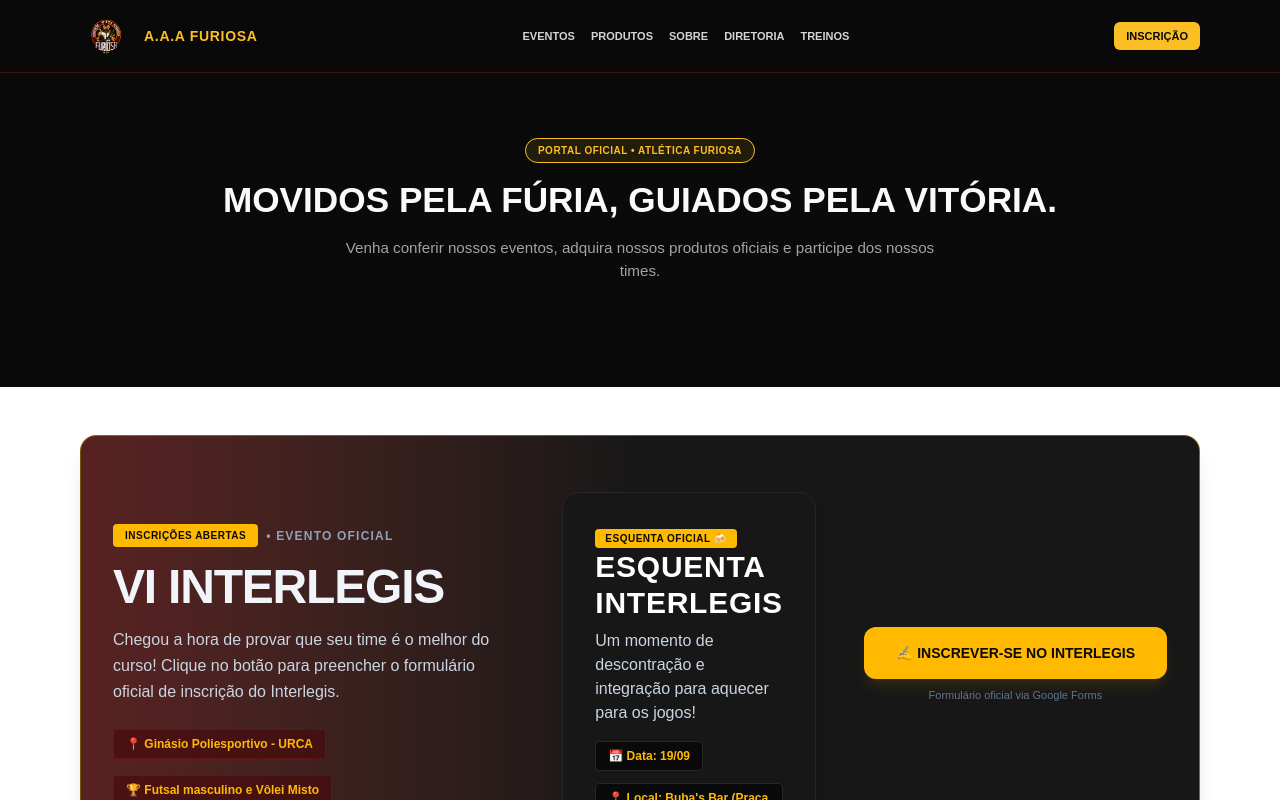
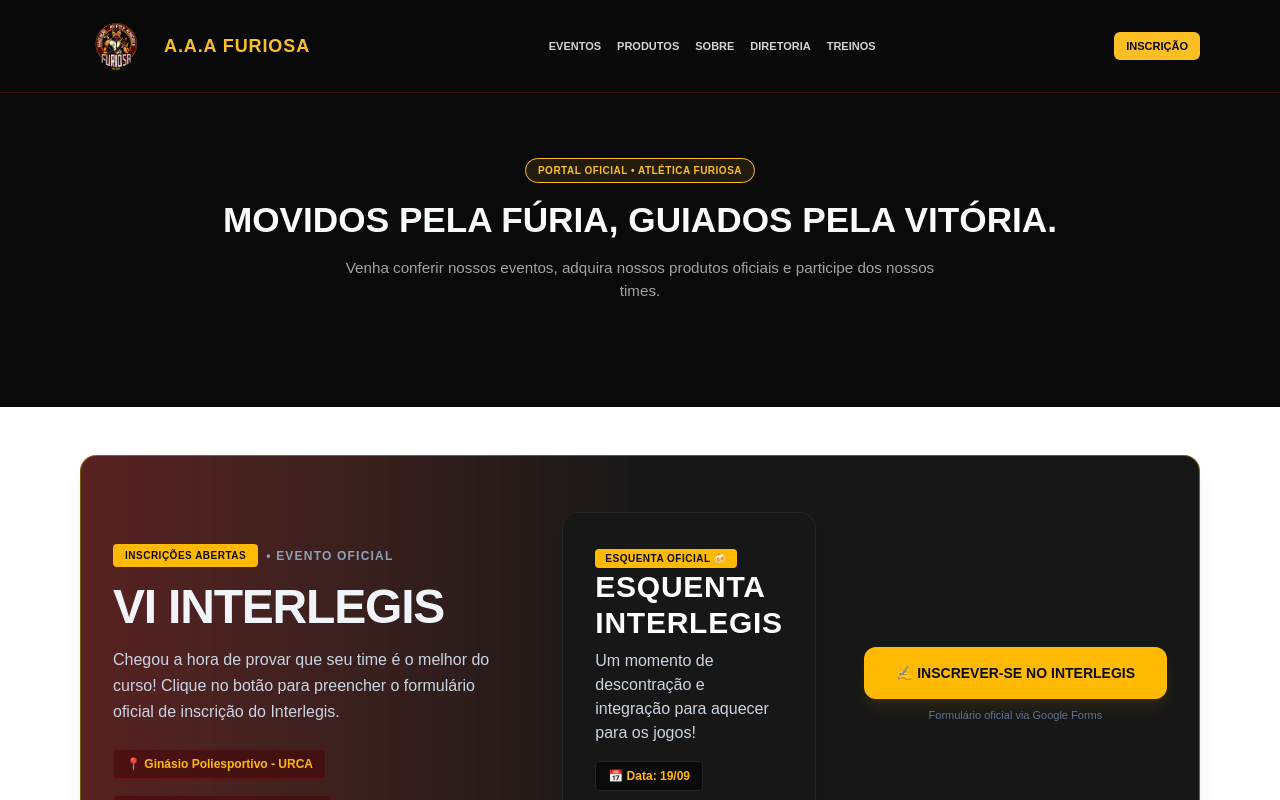
Before and after one commit to AtleticaFuriosa/atletica-furiosa, a Next.js app: page / in a window 1280 px wide. Shown: the top 800 px of the page. Built offline with nearby package versions, Linux system fonts and the light colour scheme.

Commit message:
Aumenta tamanho da logo para 72px e ajusta proporcoes do cabecalho

```diff
--- a/src/app/page.tsx
+++ b/src/app/page.tsx
@@ -114,9 +114,9 @@ export default function Home() {
   <img
     src="/logo.jpg"
     alt="Logo A.A.A FURIOSA"
-    style={{ width: '52px', height: '52px', objectFit: 'contain' }}
+    style={{ width: '72px', height: '72px', objectFit: 'contain' }}
   />
-  <span style={{ fontWeight: 900, fontSize: '14px', letterSpacing: '0.05em', color: '#fbbf24', textTransform: 'uppercase' }}>
+  <span style={{ fontWeight: 900, fontSize: '18px', letterSpacing: '0.05em', color: '#fbbf24', textTransform: 'uppercase' }}>
     A.A.A Furiosa
   </span>
 </div>
```
